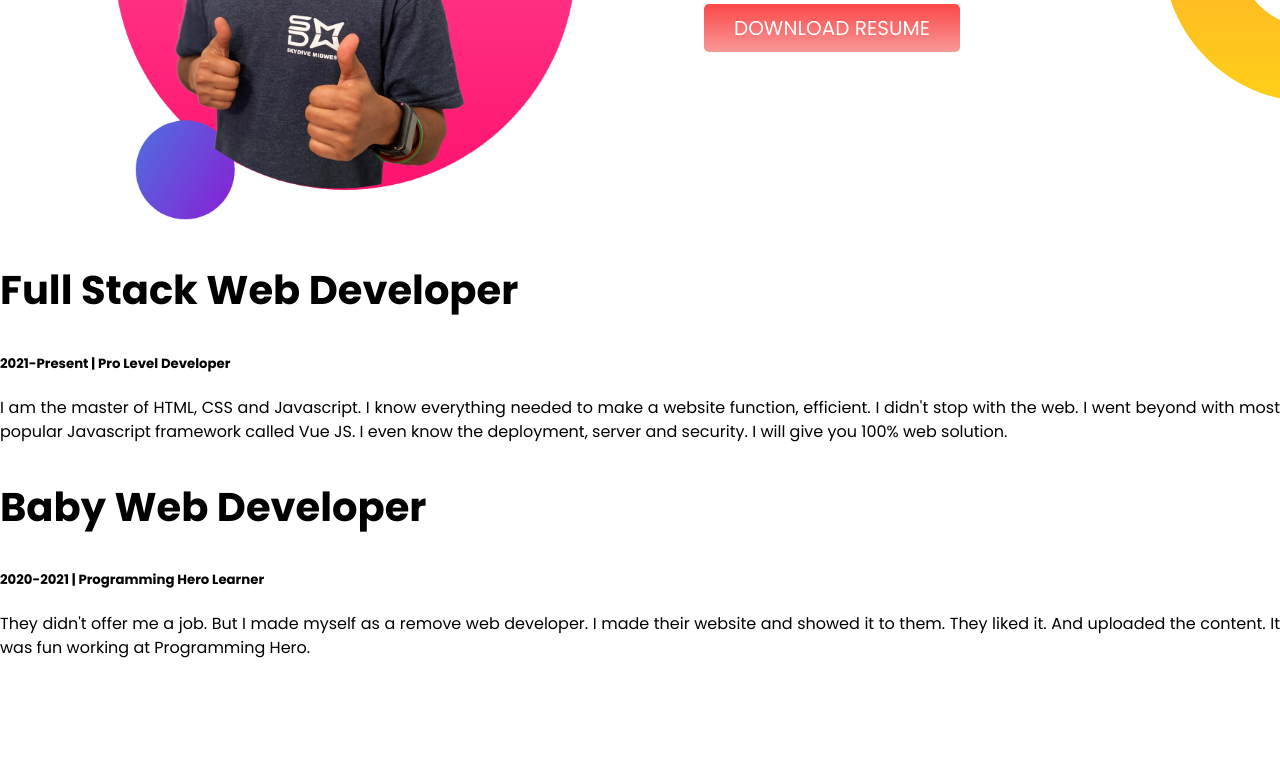
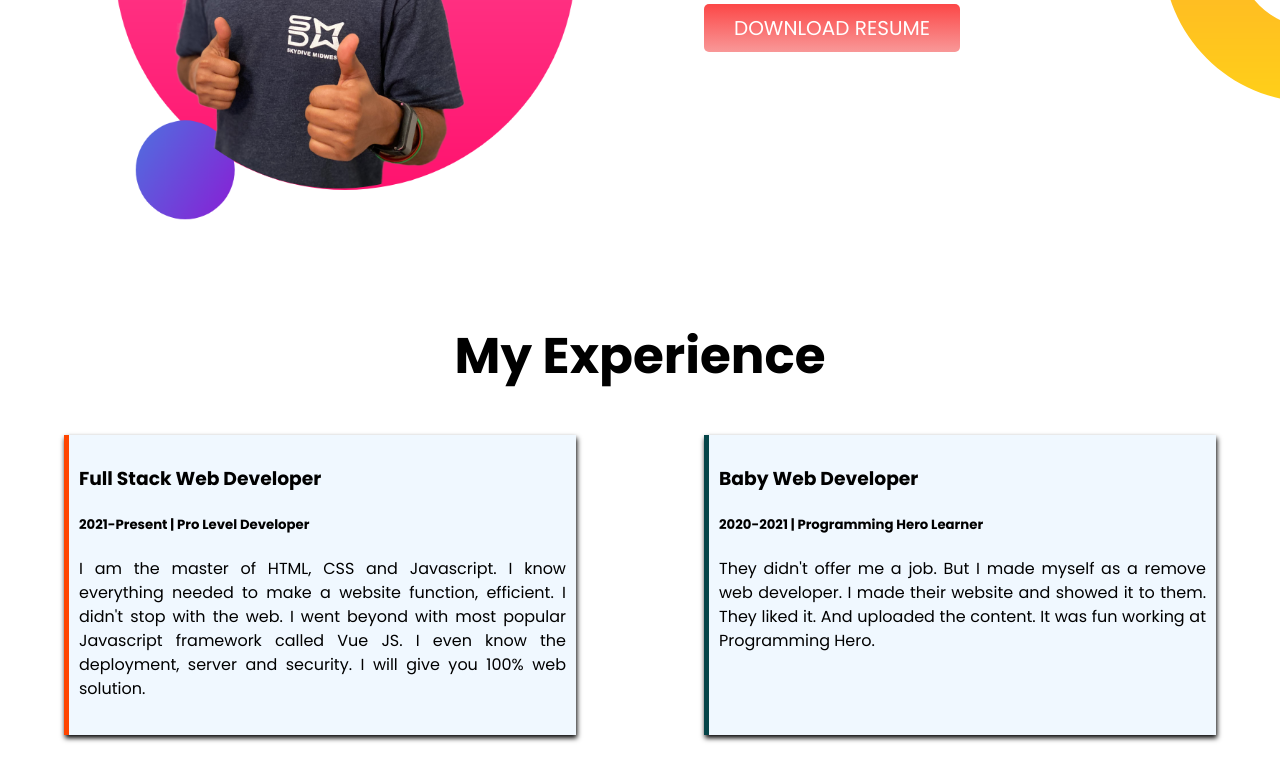
Before and after one commit to shuvochandrodas/practic-project-one, a plain HTML site: page index.html in a window 1280 px wide. Shown: the part 887-1668 px from the top of the page. Before the commit the page ends 1563 px from the top, so only its background shows below. Drawn offline with Linux system fonts and the light colour scheme.

Commit message:
Update Code

```diff
--- a/index.html
+++ b/index.html
@@ -32,15 +32,24 @@
         </div>
     </section>
     <section id="experience" class="experience">
+        <h1>My Experience</h1>
+        <div class="experience-col">
             <div class="single-exp">
-            <h2>Full Stack Web Developer</h2>
+                <div class="single-exp-bg">
+                    <h3>Full Stack Web Developer</h3>
                     <h5>2021-Present | Pro Level Developer</h5>
                     <p>I am the master of HTML, CSS and Javascript. I know everything needed to make a website function, efficient. I didn't stop with the web. I went beyond with most popular Javascript framework called Vue JS. I even know the deployment, server and security. I will give you 100% web solution.</p>
                 </div>
+
+            </div>
+
                 <div class="single-exp">
-            <h2>Baby Web Developer</h2>
+                    <div class="single-exp-bg single-exp-bg-green ">
+                        <h3>Baby Web Developer</h3>
                         <h5>2020-2021 | Programming Hero Learner</h5>
                         <p>They didn't offer me a job. But I made myself as a remove web developer. I made their website and showed it to them. They liked it. And uploaded the content. It was fun working at Programming Hero.</p>
+                    </div>
+                </div>
         </div>
     </section>
 </body>
--- a/style.css
+++ b/style.css
@@ -48,3 +48,29 @@ a{
     background-repeat:no-repeat;
     background-position:right;
 }
+.experience{
+    padding-top:50px;
+    padding-bottom:50px;
+}
+.experience h1{
+    text-align:center;
+}
+.experience-col{
+    display:flex;
+}
+.experience .single-exp{
+    width:50%;
+    padding-left:5%;
+    padding-right:5%;
+}
+.single-exp-bg{
+    border-left:5px solid orangered;
+    background-color:aliceblue;
+    padding:10px;
+    box-sizing: border-box;
+    height:300px;
+    box-shadow:1px 3px 5px #000;
+}
+.single-exp-bg-green{
+    border-left:5px solid rgb(5, 69, 73);
+}
```
Lines whose indentation alone changed are shown as unchanged.
